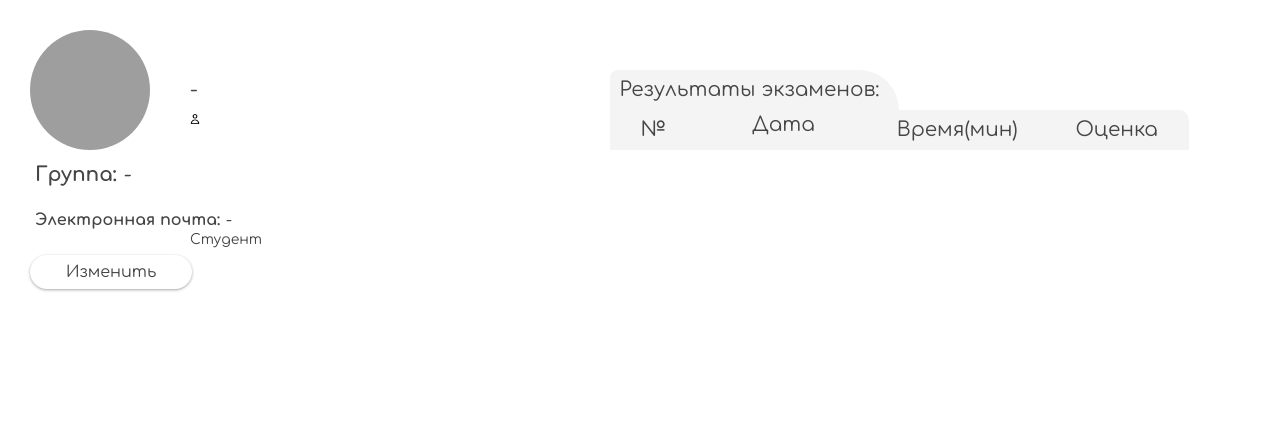
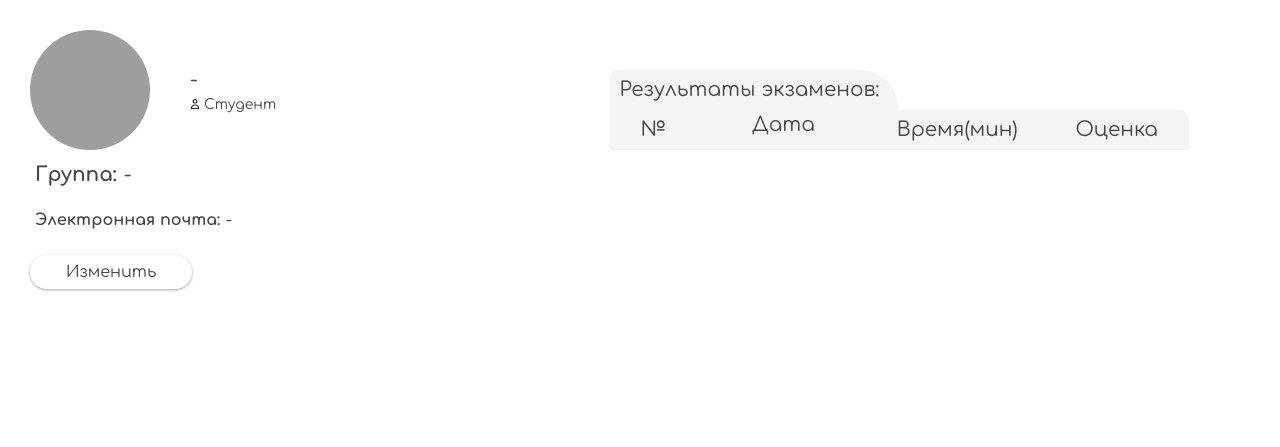
Before and after one commit to Serj2305/-_-_-_-_-_-_-, a Django app: page /account-page/ in a window 1280 px wide. Shown: the part 47-494 px from the top of the page. Run offline with Django 4.2, Linux system fonts and the light colour scheme; the visitor is signed in with stand-in values (Sample User, id 1); data that the repository does not hold is empty; some web fonts are replaced; grey boxes are pictures that could not be loaded.

Commit message:
Поправил стили

```diff
--- a/static/css/personal-account-page-style.css
+++ b/static/css/personal-account-page-style.css
@@ -73,6 +73,8 @@
     .name-and-role{
         position: relative;
         display: flex;
+        flex-direction: column;
+        justify-content: center;
     }
     .name-account{
         line-height: 30px;
@@ -80,10 +82,11 @@
         align-items: center;
     }
     .role-container{
-        position: absolute;
+
         font-weight: 300;
         font-size: 14px;
-        top: 30px;
+        line-height: 20px;
+
     }
 
     .role-icon{
@@ -753,10 +756,8 @@
     }
 
     .role-container{
-        position: absolute;
         font-weight: 300;
         font-size: 10px;
-        top: 20px;
     }
 
     .role-icon{
```
